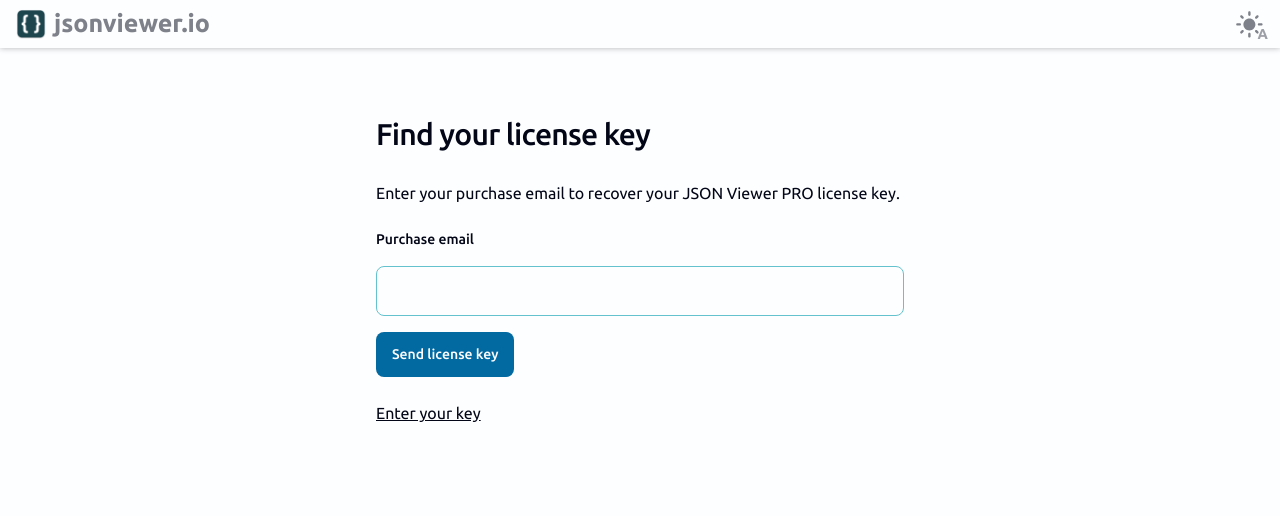
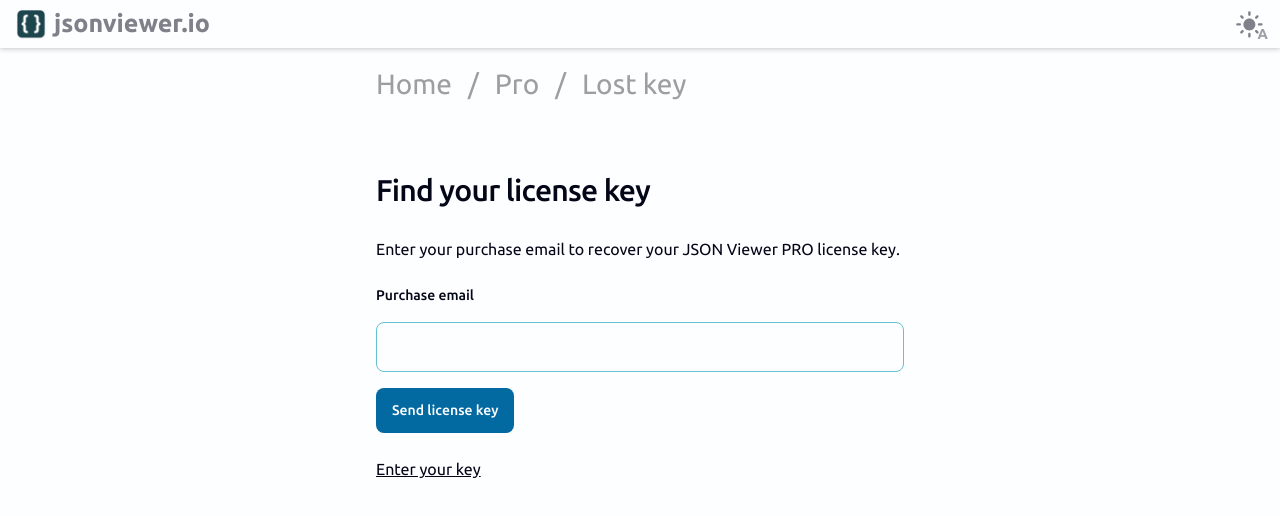
Before and after one commit to jarretthuang/json-viewer, a Next.js app: page /pro/lost-key in a window 1280 px wide. Shown: the top 516 px of the page. Built offline with nearby package versions, Linux system fonts and the light colour scheme.

Commit message:
Add breadcrumbs to shared Pro page layout

```diff
--- /dev/null
+++ b/src/app/pro/ProBreadcrumb.tsx
@@ -0,0 +1,47 @@
+"use client";
+
+import Link from "next/link";
+import { usePathname } from "next/navigation";
+
+const pageLabels: Record<string, string> = {
+  "/pro": "Pro",
+  "/pro/lost-key": "Lost key",
+  "/pro/thank-you": "Thank you",
+};
+
+export default function ProBreadcrumb() {
+  const pathname = usePathname();
+  const currentLabel = pageLabels[pathname];
+
+  if (!currentLabel) return null;
+
+  return (
+    <nav
+      aria-label="Breadcrumb"
+      className="mx-auto w-full max-w-[576px] px-[24px] pt-[16px] text-sm text-mono-600 dark:text-mono-300"
+    >
+      <ol className="flex flex-wrap items-center gap-2">
+        <li>
+          <Link href="/" className="hover:underline focus-visible:underline">
+            Home
+          </Link>
+        </li>
+        {pathname !== "/pro" && (
+          <li className="flex items-center gap-2">
+            <span aria-hidden="true">/</span>
+            <Link
+              href="/pro"
+              className="hover:underline focus-visible:underline"
+            >
+              Pro
+            </Link>
+          </li>
+        )}
+        <li className="flex items-center gap-2">
+          <span aria-hidden="true">/</span>
+          <span aria-current="page">{currentLabel}</span>
+        </li>
+      </ol>
+    </nav>
+  );
+}
--- a/src/app/pro/layout.tsx
+++ b/src/app/pro/layout.tsx
@@ -1,10 +1,12 @@
 import { ReactNode } from "react";
 import InfoPageNavBar from "@/components/nav-bar/InfoPageNavBar";
+import ProBreadcrumb from "./ProBreadcrumb";
 
 export default function ProLayout({ children }: { children: ReactNode }) {
   return (
     <>
       <InfoPageNavBar />
+      <ProBreadcrumb />
       {children}
     </>
   );
```
Also changed, not shown: 1 other file (tests, documents, lock files or other folders).
